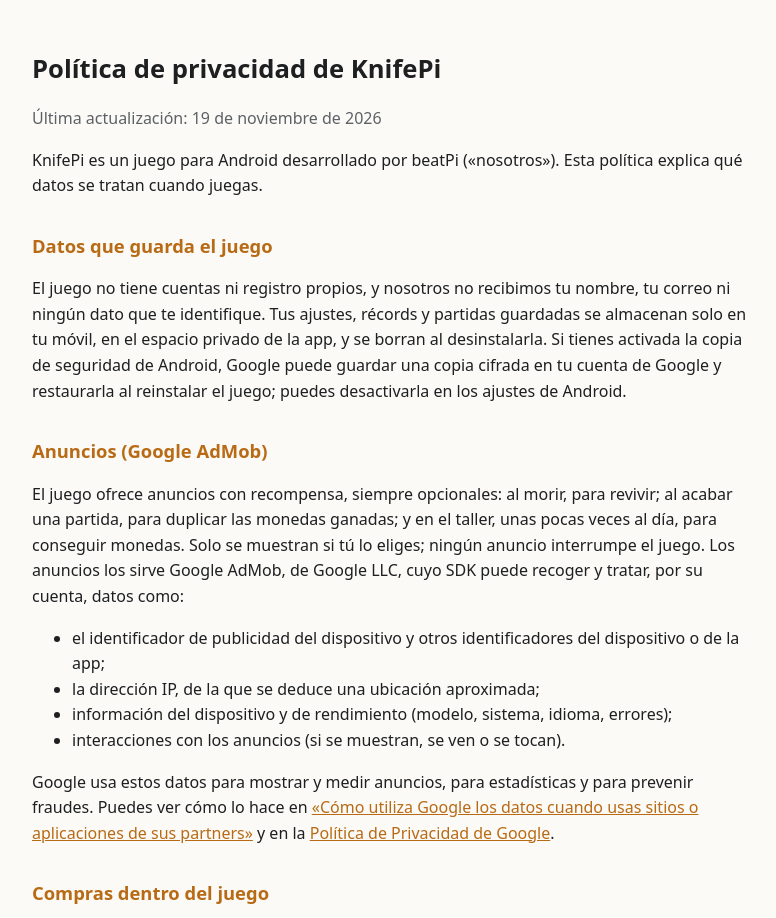
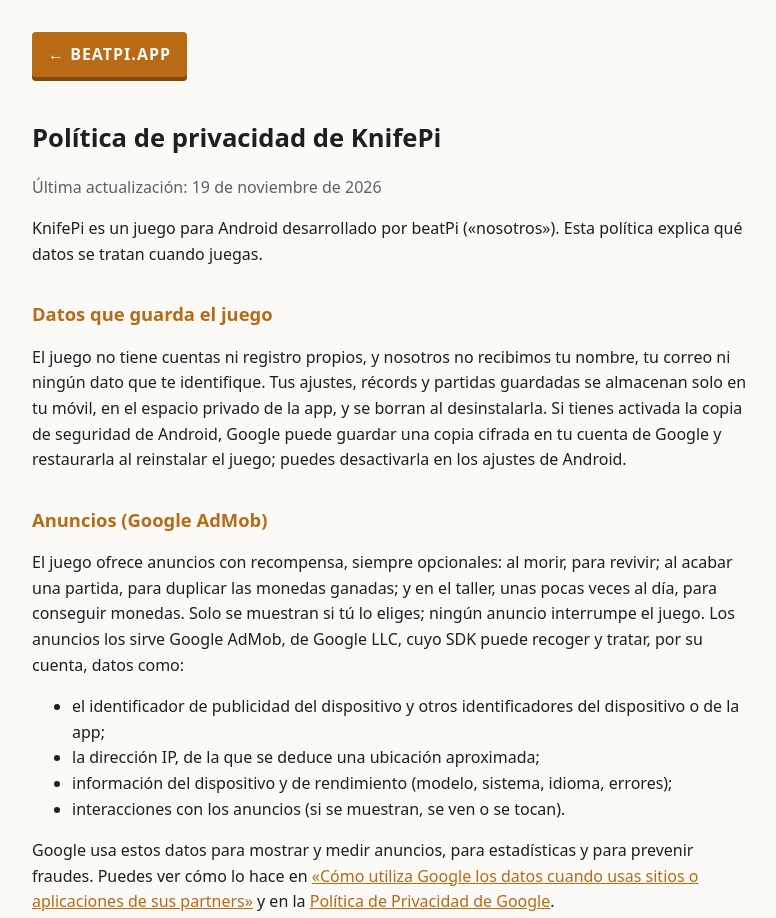
Before and after one commit to beatpiapp/beatpi-studio, a plain HTML site: page knifepi/privacy/index.html in a window 1280 px wide. Shown: the top 918 px of the page, without its empty margins (248-1024 px from the left). Drawn offline with Linux system fonts and the light colour scheme.

Commit message:
Add files via upload

```diff
--- a/knifepi/privacy/index.html
+++ b/knifepi/privacy/index.html
@@ -14,10 +14,14 @@
   .date, small { color: var(--muted); }
   a { color: var(--accent); }
   hr { border: 0; border-top: 1px solid var(--muted); opacity: .3; margin: 48px 0; }
+  .home { display: inline-block; margin-bottom: 20px; padding: 10px 16px 13px; background: var(--accent); color: var(--bg); text-decoration: none;
+    font-weight: 700; letter-spacing: 1px; border-radius: 4px; box-shadow: inset 0 -4px 0 rgba(0,0,0,.3); }
+  .home:hover { filter: brightness(1.1); }
 </style>
 </head>
 <body>
 <main>
+<a class="home" href="https://beatpi.app/">← BEATPI.APP</a>
 <h1>Política de privacidad de KnifePi</h1>
 <p class="date">Última actualización: 19 de noviembre de 2026</p>
 
@@ -146,6 +150,7 @@
 <h2>Kontakt</h2>
 <p>Bei Fragen zum Datenschutz: <a href="mailto:beatpi.app@gmail.com">beatpi.app@gmail.com</a>.</p>
 </div>
+<p><a class="home" href="https://beatpi.app/">← BEATPI.APP</a></p>
 </main>
 </body>
 </html>
```
